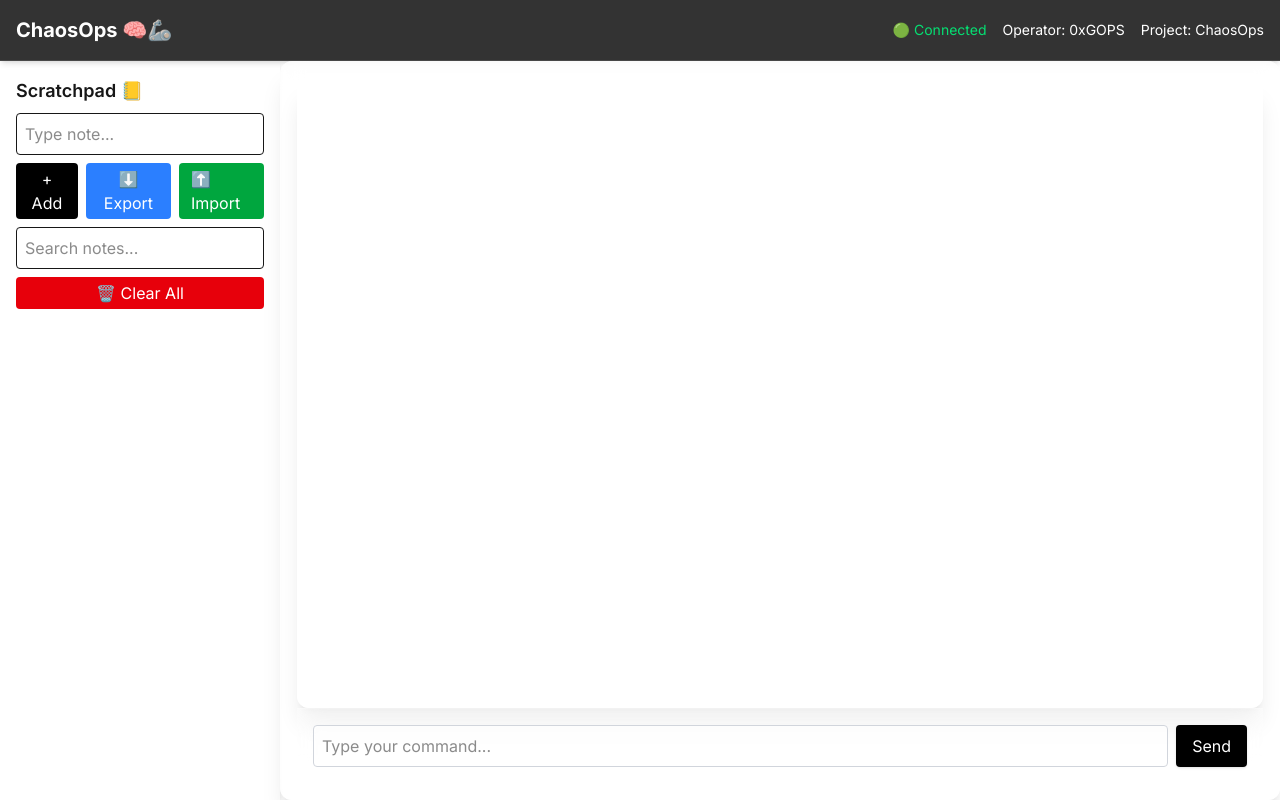
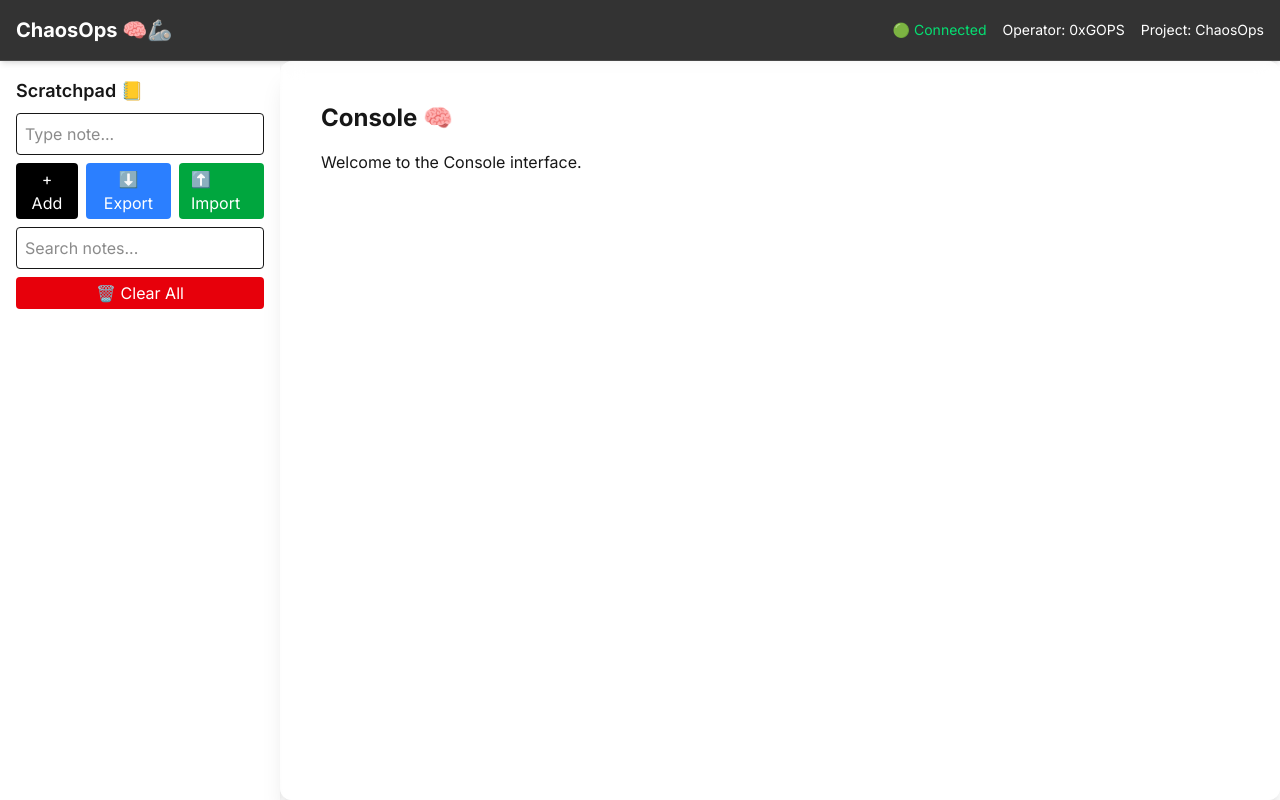
Before and after one commit to 0xgops/chaosops, a Next.js app: page /console in a window 1280 px wide. Built offline with nearby package versions, Linux system fonts and the light colour scheme.

Commit message:
🔥 Removed unused Console.tsx component

```diff
--- a/src/app/components/Console.tsx
+++ /dev/null
@@ -1,69 +0,0 @@
-'use client';
-
-import { useState, useRef, useEffect } from 'react';
-
-export default function Console() {
-  const [messages, setMessages] = useState<string[]>([]);
-  const [input, setInput] = useState('');
-  const bottomRef = useRef<HTMLDivElement>(null);
-
-  const sendMessage = () => {
-    if (!input.trim()) return;
-    setMessages((prev) => [...prev, input]);
-    setInput('');
-  };
-
-  const handleKeyDown = (e: React.KeyboardEvent<HTMLInputElement>) => {
-    if (e.key === 'Enter') sendMessage();
-  };
-
-  useEffect(() => {
-    bottomRef.current?.scrollIntoView({ behavior: 'smooth' });
-  }, [messages]);
-
-  return (
-    <div className="flex flex-col h-full">
-      {/* 💬 Message Window */}
-      <div className="flex-1 overflow-auto p-4 space-y-2
-          bg-white/70 dark:bg-zinc-900/50
-          backdrop-blur-md border border-white/20 dark:border-zinc-700
-          rounded-xl shadow-xl transition-all">
-
-        {messages.map((msg, idx) => (
-          <div
-            key={idx}
-            className="bg-blue-100 dark:bg-blue-900/40
-              rounded px-4 py-2 max-w-xl
-              border border-white/10 dark:border-zinc-700
-              shadow-sm"
-          >
-            {msg}
-          </div>
-        ))}
-        <div ref={bottomRef} />
-      </div>
-
-      {/* 🔤 Input Bar */}
-      <div className="border-t border-white/20 dark:border-zinc-700 p-4 flex
-          bg-white/50 dark:bg-zinc-800/50 backdrop-blur-md">
-        <input
-          value={input}
-          onChange={(e) => setInput(e.target.value)}
-          onKeyDown={handleKeyDown}
-          className="flex-1 border border-gray-300 dark:border-zinc-700
-              rounded p-2 mr-2
-              bg-white/70 dark:bg-zinc-900/60
-              focus:outline-none focus:ring-2 focus:ring-blue-500"
-          placeholder="Type your command..."
-        />
-        <button
-          onClick={sendMessage}
-          className="bg-black hover:bg-gray-800 text-white px-4 py-2 rounded
-            shadow transition-all"
-        >
-          Send
-        </button>
-      </div>
-    </div>
-  );
-}
--- a/src/app/console/page.tsx
+++ b/src/app/console/page.tsx
@@ -1,6 +1,10 @@
-'use client';
-import Console from '@/app/components/Console';
+// src/app/console/page.tsx
 
 export default function ConsolePage() {
-  return <Console />;
+  return (
+    <div className="p-6 w-full">
+      <h1 className="text-2xl font-bold mb-4">Console 🧠</h1>
+      <p>Welcome to the Console interface.</p>
+    </div>
+  );
 }
```
